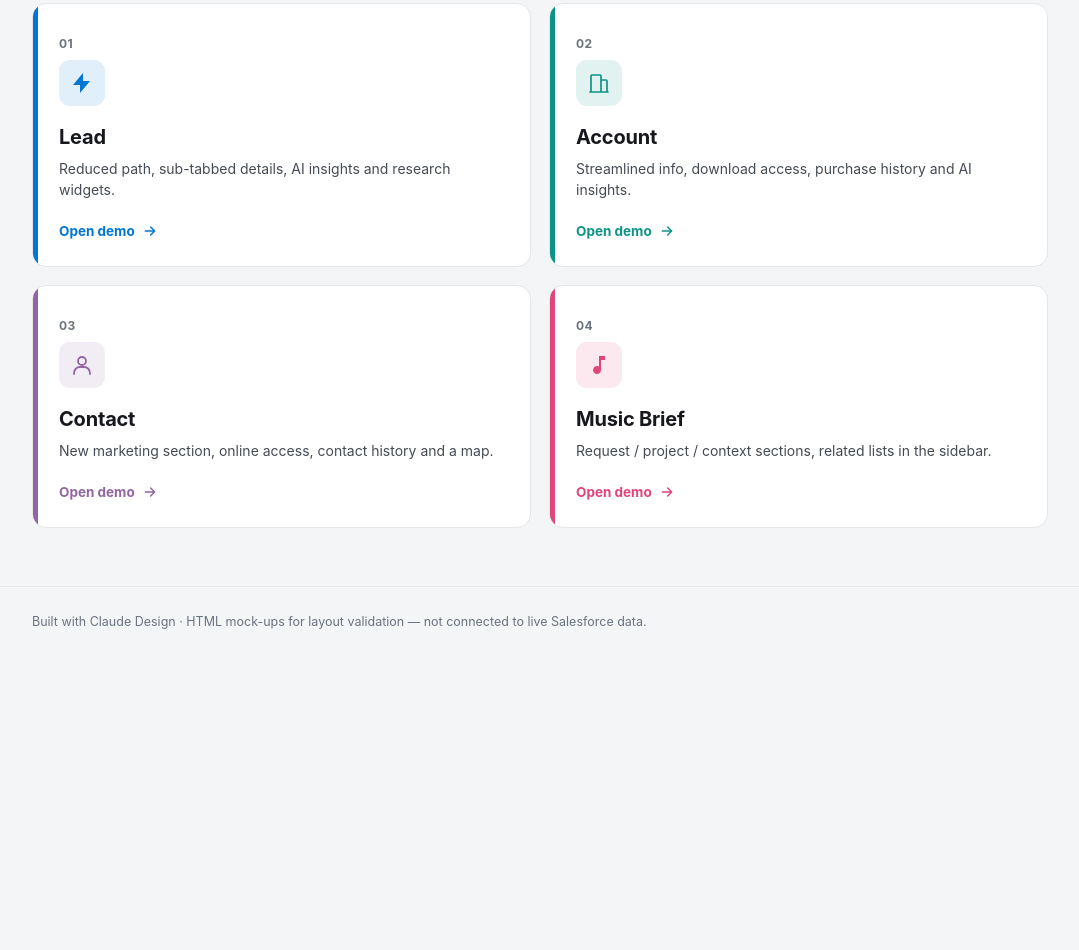
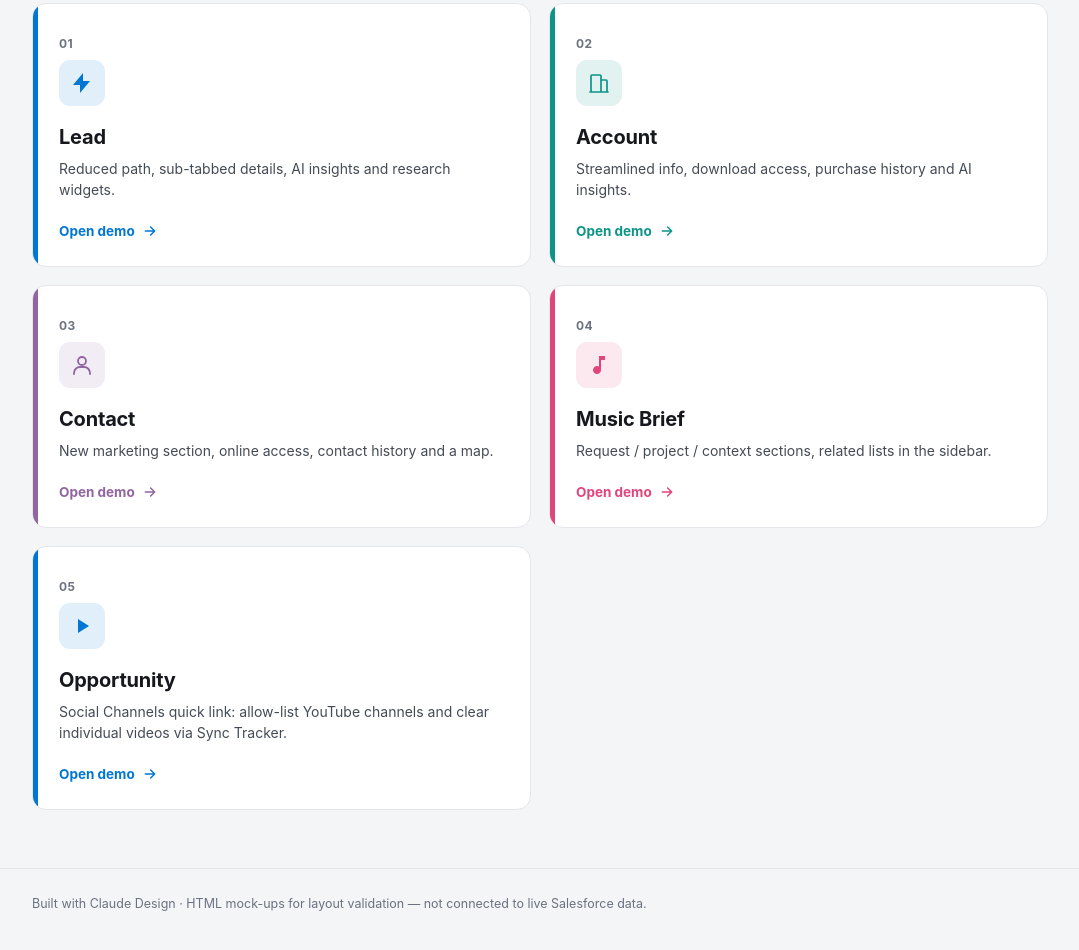
Before and after one commit to BennyP14/Salesforce-Page-Layout-Prototypes, a plain HTML site: page index.html in a window 1280 px wide. Shown: the part 483-1433 px from the top of the page, without its empty margins (100-1179 px from the left). Before the commit the page ends 1163 px from the top, so only its background shows below. Drawn offline with Linux system fonts and the light colour scheme.

Commit message:
Add 'Opportunity' card section to index.html
Added a new card section for 'Opportunity' with a link and description.

```diff
--- a/index.html
+++ b/index.html
@@ -165,6 +165,18 @@
           <svg width="16" height="16" viewBox="0 0 24 24" fill="none"><path d="M5 12h14M13 6l6 6-6 6" stroke="var(--accent-brief)" stroke-width="2.2" stroke-linecap="round" stroke-linejoin="round"/></svg>
         </span>
       </a>
+
+      <a class="card" href="layout-opportunity/" style="--c:#0176D3">
+      <span class="num">05</span>
+      <div class="ico">
+        <svg width="24" height="24" viewBox="0 0 24 24" fill="none"><path d="M8 5v14l11-7z" fill="#0176D3"/></svg>
+      </div>
+  <h2>Opportunity</h2>
+  <p>Social Channels quick link: allow-list YouTube channels and clear individual videos via Sync Tracker.</p>
+  <span class="go">Open demo
+    <svg width="16" height="16" viewBox="0 0 24 24" fill="none"><path d="M5 12h14M13 6l6 6-6 6" stroke="#0176D3" stroke-width="2.2" stroke-linecap="round" stroke-linejoin="round"/></svg>
+  </span>
+</a>
     </section>
   </main>
 
```
